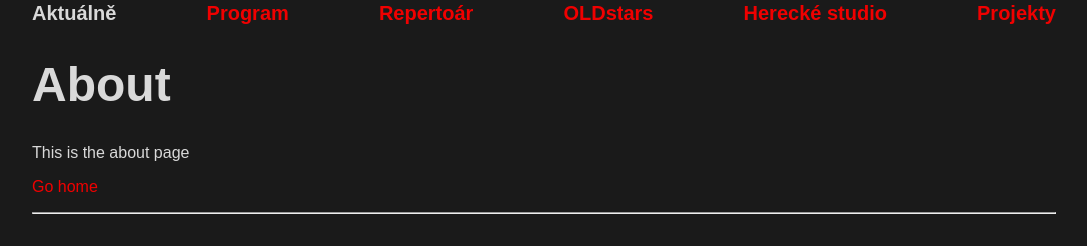
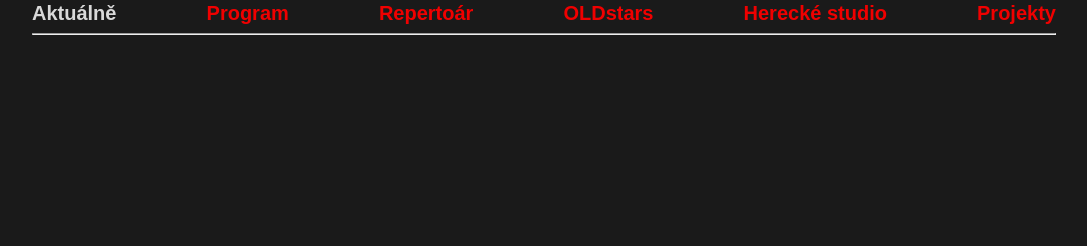
Before and after one commit to hrejsemnou/oldstars_web, a Next.js app: page / in a window 1280 px wide. Shown: the part 275-521 px from the top of the page, without its empty margins (96-1183 px from the left). Built offline with nearby package versions, Linux system fonts and the light colour scheme.

Commit message:
Remove about page content

```diff
--- a/pages/index.tsx
+++ b/pages/index.tsx
@@ -1,16 +1,7 @@
-import Link from 'next/link'
 import Layout from '../components/Layout'
 
 const AboutPage = () => (
-  <Layout title="About | Next.js + TypeScript Example">
-    <h1>About</h1>
-    <p>This is the about page</p>
-    <p>
-      <Link href="/">
-        <a>Go home</a>
-      </Link>
-    </p>
-  </Layout>
+  <Layout title="About | Next.js + TypeScript Example" />
 )
 
 export default AboutPage
```
Also changed, not shown: pages/about.tsx (+1 -10 lines), pages/program.tsx (+1 -10 lines).
